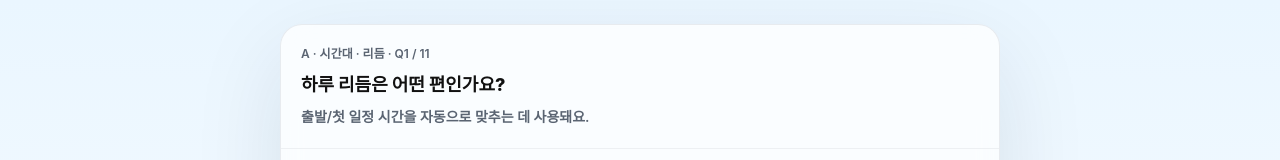
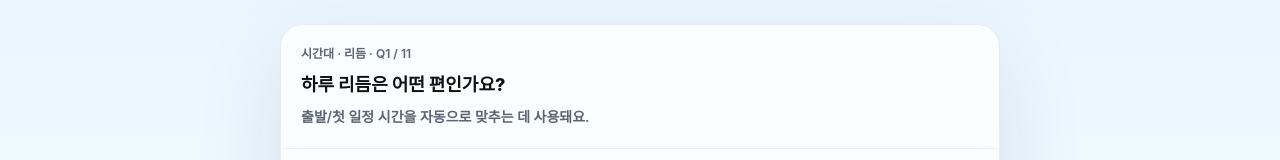
Before and after one commit to grantpaik100-lgtm/triplan-mvp2, a Next.js app: page /secondary in a window 1280 px wide. Shown: the top 160 px of the page. Built offline with nearby package versions, Linux system fonts and the light colour scheme.

Commit message:
Update SecondaryMiniApp.tsx

```diff
--- a/app/secondary/SecondaryMiniApp.tsx
+++ b/app/secondary/SecondaryMiniApp.tsx
@@ -278,7 +278,7 @@ function QuestionCard(props: {
     <article className="tp2-card" aria-label="question-card">
       <header className="tp2-cardHeader">
         <div className="tp2-meta">
-          {q.section} · {sectionLabel} · Q{idx + 1} / {total}
+          {sectionLabel} · Q{idx + 1} / {total}
         </div>
         <h2 className="tp2-h2">{q.title}</h2>
         {q.help ? <p className="tp2-body tp2-help">{q.help}</p> : null}
```
